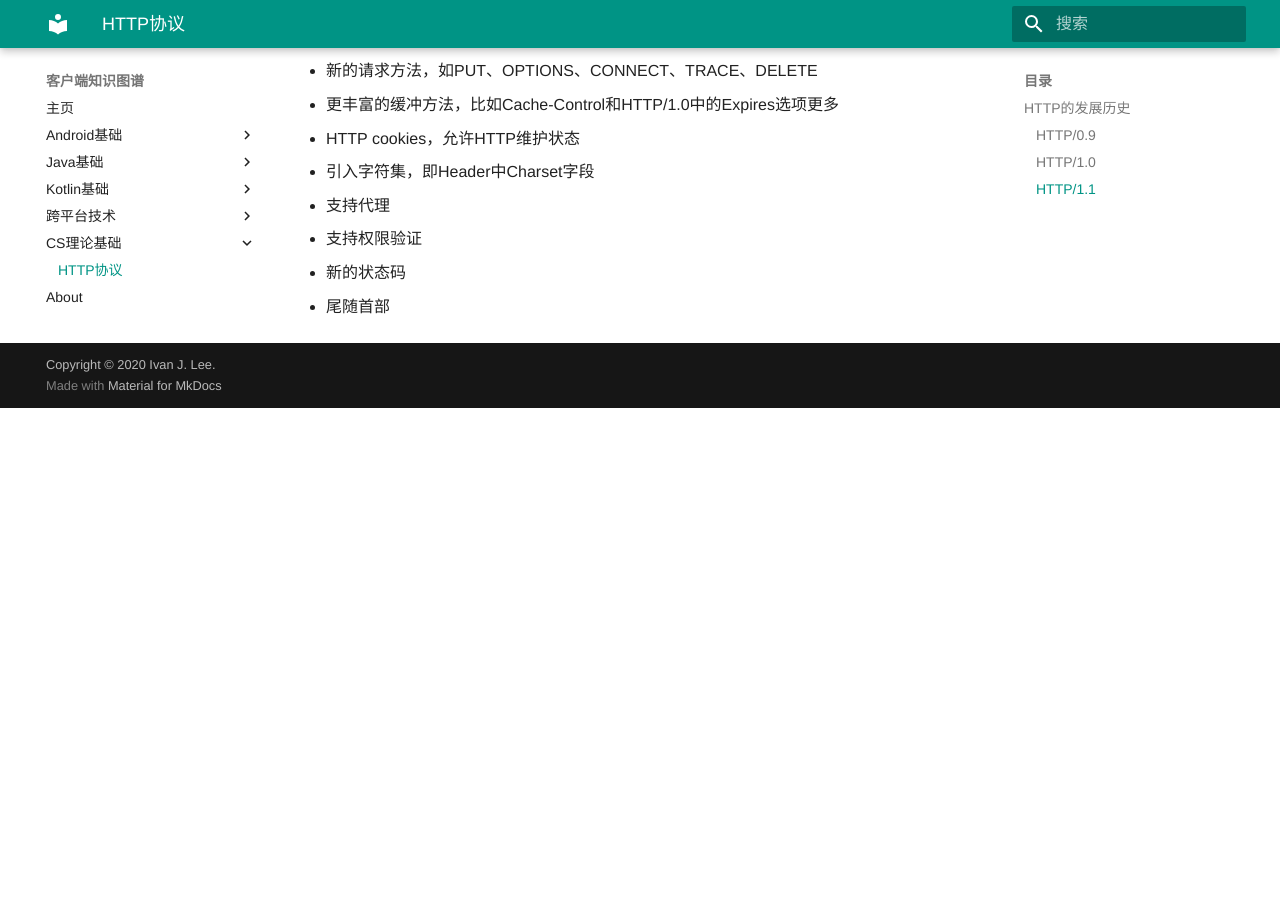
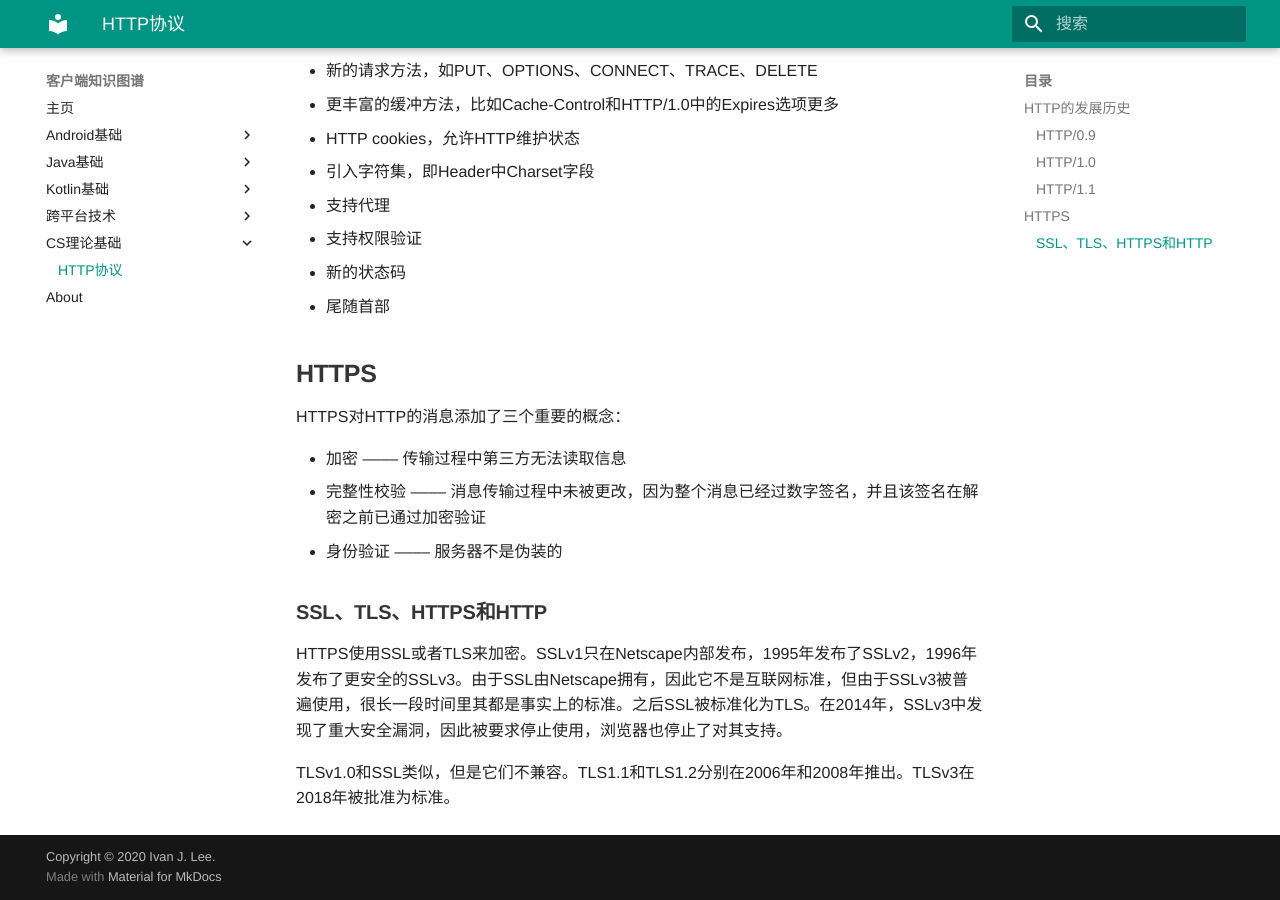
Before and after one commit to konokol/frontend-skill-tree, an MkDocs documentation site: the page built from docs/CS/HTTP.md, in a window 1280 px wide and 900 px high, scrolled down 1505 px. Built offline with MkDocs 1.6.1 and Material for MkDocs 9.7.7, drawn with Linux system fonts in a browser that asks for light colours; some web fonts are replaced; before the commit the page ends 1913 px from its top, so only the background shows below that.

Commit message:
add http

```diff
--- a/docs/CS/HTTP.md
+++ b/docs/CS/HTTP.md
@@ -1,6 +1,4 @@
 # HTTP协议详解
-
-
 
 ## HTTP的发展历史
 
@@ -43,3 +41,17 @@ HTTP/1.0 中的响应码：
 - 支持权限验证
 - 新的状态码
 - 尾随首部
+
+## HTTPS
+
+HTTPS对HTTP的消息添加了三个重要的概念：
+
+- 加密 –––– 传输过程中第三方无法读取信息
+- 完整性校验 –––– 消息传输过程中未被更改，因为整个消息已经过数字签名，并且该签名在解密之前已通过加密验证
+- 身份验证 –––– 服务器不是伪装的
+
+### SSL、TLS、HTTPS和HTTP
+
+HTTPS使用SSL或者TLS来加密。SSLv1只在Netscape内部发布，1995年发布了SSLv2，1996年发布了更安全的SSLv3。由于SSL由Netscape拥有，因此它不是互联网标准，但由于SSLv3被普遍使用，很长一段时间里其都是事实上的标准。之后SSL被标准化为TLS。在2014年，SSLv3中发现了重大安全漏洞，因此被要求停止使用，浏览器也停止了对其支持。
+
+TLSv1.0和SSL类似，但是它们不兼容。TLS1.1和TLS1.2分别在2006年和2008年推出。TLSv3在2018年被批准为标准。
```
